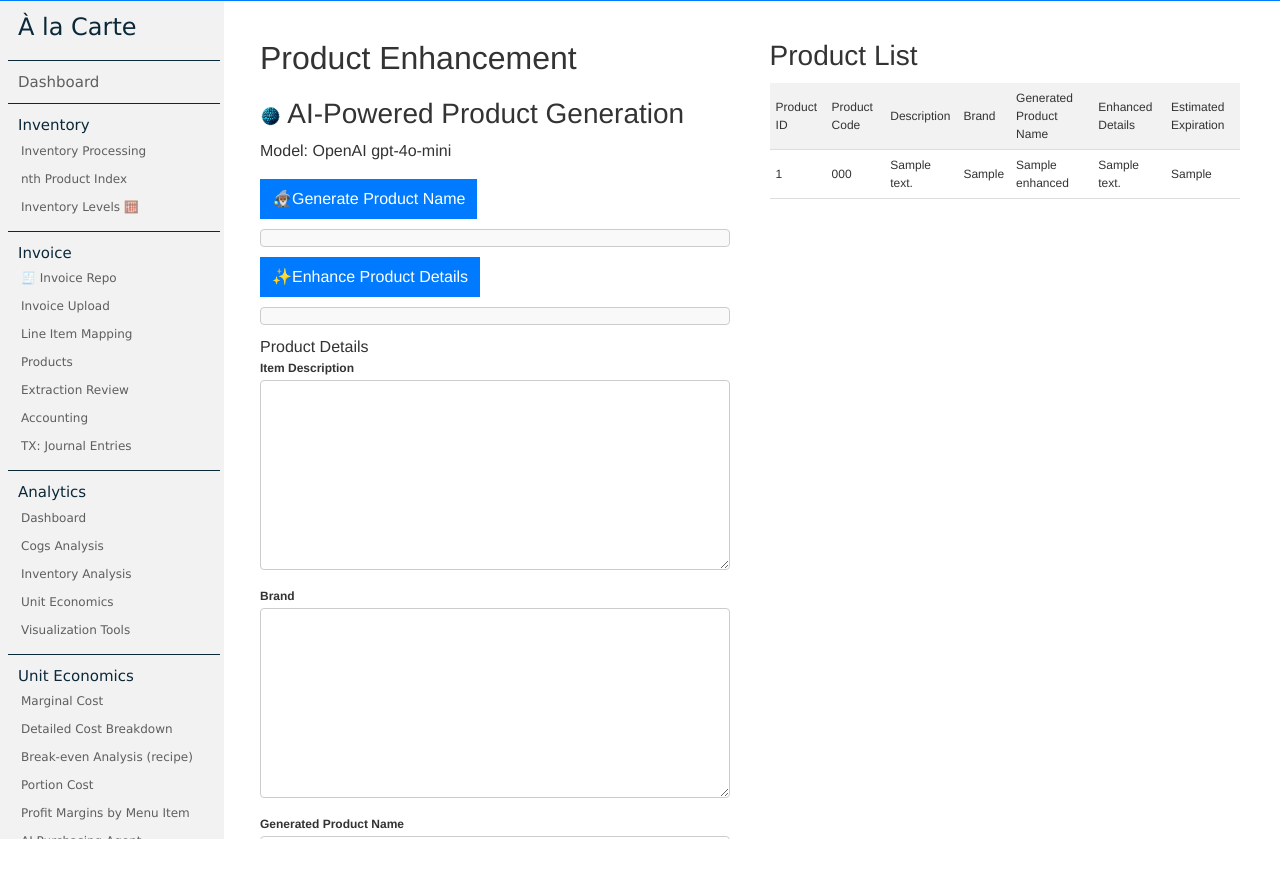
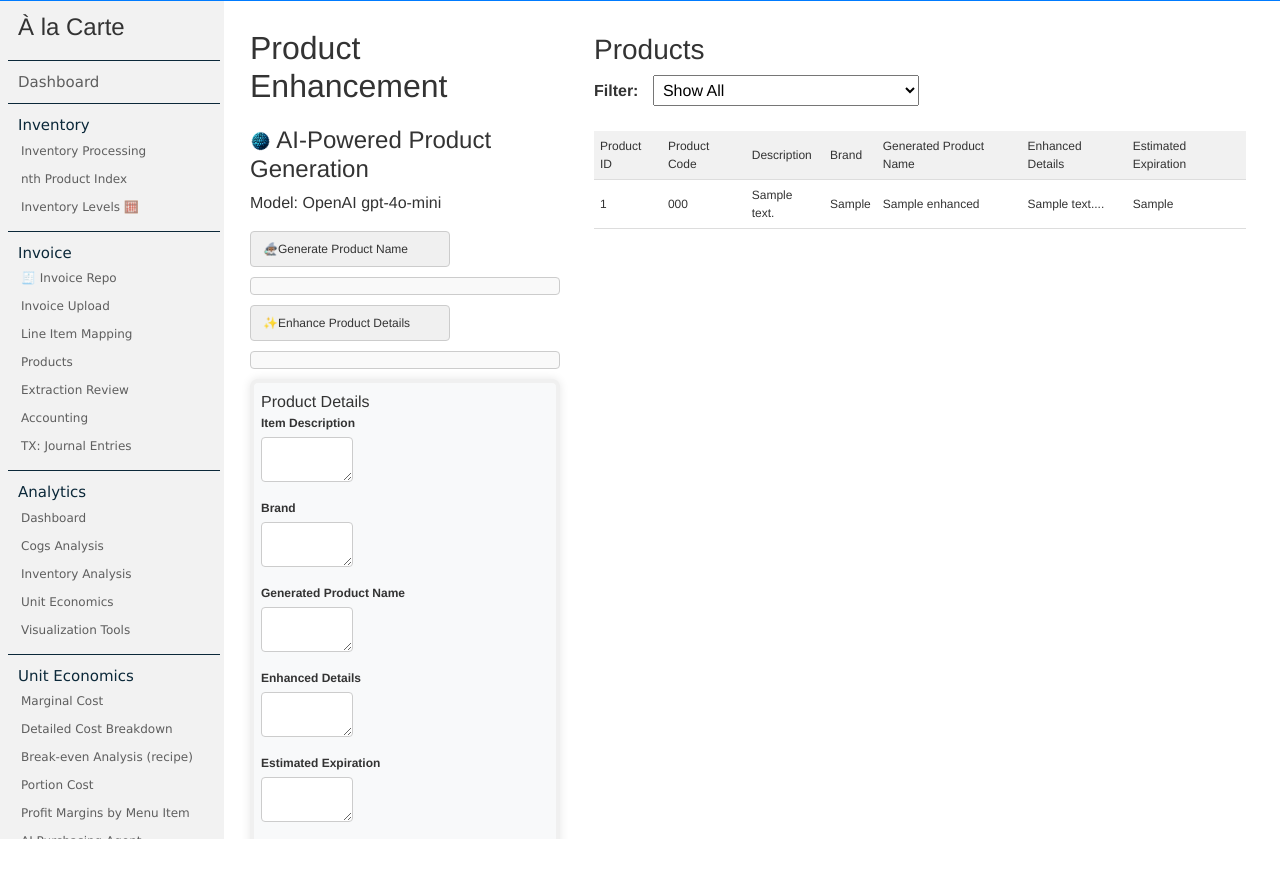
Before and after one commit to ClaytonAllenThompsonII/WebApp, a Django app: page /invoice/product-enhancement/ in a window 1280 px wide. Shown: the part 57-952 px from the top of the page. Run offline with Django 4.2, Linux system fonts and the light colour scheme; a user stored in the database is signed in; tables that the repository leaves empty hold one stand-in row (values such as "Sample post"); some libraries are stand-ins or nearby versions.

Commit message:
🔧🖼️ Add filter and sort feature to Product table in product_enhancement
- Introduce filter options with a dropdown menu for showing all, needs product name, and needs estimated expiration.
- Add a table wrapper for better structure.
- Enable sorting functionality by clicking on table headers.
- Display a preview of enhanced details with truncation to 50 characters for better readability.

```diff
--- a/invoice/static/invoice/product_enhancement.css
+++ b/invoice/static/invoice/product_enhancement.css
@@ -2,16 +2,36 @@
     display: flex;
     flex-direction: row;
     justify-content: space-between;
-    padding: 20px;
+    padding: 10px;
     font-family: 'Helvetica Neue', Helvetica, Arial, sans-serif;
     color: #333;
+    height: 100vh; /* Full viewport height */
+    position: relative; /* Ensure the container is a positioned ancestor */
+    overflow: hidden; /* Prevents additional scrollbars on the overall page */
+
+
 }
 
-.left-column, .right-column {
-    width: 48%;
+
+.left-column {
+
+    width: 31%;
 }
 
-h2, h3 {
+.right-column {
+    width: 66%;
+
+    padding: 4px;
+
+}
+.table-wrapper {
+    overflow-y: auto;
+    max-height: calc(100vh - 100px); /* Adjust height as needed */
+}
+
+
+
+h2, h3, h4 {
     font-family: 'Helvetica Neue', Helvetica, Arial, sans-serif;
     color: #333;
 }
@@ -20,33 +40,50 @@ h2, h3 {
     margin-bottom: 10px;
 }
 
+/* Container for the form fields */
+.editable-fields {
+
+    margin: 0 auto;
+    padding: 7px;
+    background-color: #f8f9fa; /* Light grey background */
+    border: 4px solid #f0f0f0; /* Light border */
+    border-radius: 8px;
+    box-shadow: 0 0 10px rgba(0, 0, 0, 0.1);
+}
+
+
+/* Set initial height for textareas */
+.field textarea {
+    height: 45px; /* Adjust this value as needed */
+}
+
+
+
 .field label {
     font-weight: bold;
     display: block;
-    margin-bottom: 3px;
+    margin-bottom: 5px;
     font-size: 12px;
 }
 
 .field input[type="text"], .field textarea {
-    width: 100%;
+    width: 32%;
     padding: 4px;
     border: 1px solid #ccc;
     border-radius: 4px;
     box-sizing: border-box;
     font-size: 12px;
+    background-color: #fff;
+    transition: border-color 0.3s;
 }
 
-button {
-    padding: 8px 12px;
-    background-color: #007BFF;
-    border: none;
-    border-radius: 15px;
-    color: white;
-    cursor: pointer;
-    font-family: 'Helvetica Neue', Helvetica, Arial, sans-serif;
-    font-size: 12px;
-    transition: background-color 0.3s ease;
+.field input[type="text"]:focus,
+.field textarea:focus {
+    border-color: #007bff;
+    outline: none;
 }
+
+
 
 button:hover {
     background-color: #0056b3;
@@ -70,6 +107,10 @@ th {
     background-color: #f2f2f2;
     font-size: 12px;
     font-weight: normal;
+    cursor: pointer;
+    position: sticky;
+    top: 0;
+    z-index: 1;
 }
 
 tr:hover {
@@ -80,6 +121,49 @@ tr.selected {
     background-color: #d3d3d3;
     color: #333;
 }
+th.sort-asc::after {
+    content: "▲";
+}
+th.sort-desc::after {
+    content: "▼";
+}
+
+/* Add some styles for the filter options */
+.filter-options {
+    margin-bottom: 10px;
+}
+
+.filter-options label {
+    font-weight: bold;
+}
+
+.filter-options select {
+    padding: 5px;
+    margin-left: 10px;
+}
+
+/* Enhance the appearance of the table headers for sorting */
+#product-table th {
+    cursor: pointer;
+    background-color: #f1f1f1;
+}
+
+#product-table th:hover {
+    background-color: #ddd;
+}
+
+
+
+
+.enhanced-details-preview {
+    overflow: hidden;
+    white-space: nowrap;
+    text-overflow: ellipsis;
+    max-width: 200px; /* Adjust as needed */
+}
+
+
+
 
 .ai-product-section {
     margin-top: 20px;
@@ -94,3 +178,19 @@ tr.selected {
     background-color: #f9f9f9;
     font-size: 12px;
 }
+
+.ai-button {
+    padding: 8px 12px;
+    font-size: 12px;
+    background-color: #f0f0f0; /* Light gray background */
+    color: #333; /* Darker text color */
+    border: 1px solid #ccc; /* Light border */
+    border-radius: 4px;
+    cursor: pointer;
+    width: 200px; /* Adjust button width */
+    text-align: left; /* Align text to the left */
+}
+
+.ai-button:hover {
+    background-color: #e0e0e0; /* Slightly darker gray on hover */
+}
--- a/invoice/static/invoice/product_enhancement.js
+++ b/invoice/static/invoice/product_enhancement.js
@@ -1,4 +1,69 @@
 document.addEventListener('DOMContentLoaded', function() {
+    // Function to sort the table by the specified column
+    function sortTable(n) {
+        const table = document.getElementById('product-table');
+        let switching = true;
+        let dir = 'asc'; // Set the sorting direction to ascending
+        let switchcount = 0;
+
+        while (switching) {
+            switching = false;
+            const rows = table.rows;
+            let shouldSwitch = false;
+
+            for (let i = 1; i < rows.length - 1; i++) {
+                let x = rows[i].getElementsByTagName('TD')[n];
+                let y = rows[i + 1].getElementsByTagName('TD')[n];
+                let cmp = 0;
+
+                // Compare numerical values if both cells contain numbers
+                if (!isNaN(parseFloat(x.innerHTML)) && !isNaN(parseFloat(y.innerHTML))) {
+                    cmp = parseFloat(x.innerHTML) - parseFloat(y.innerHTML);
+                } else {
+                    // Compare text values
+                    cmp = x.innerHTML.toLowerCase().localeCompare(y.innerHTML.toLowerCase());
+                }
+
+                if ((dir === 'asc' && cmp > 0) || (dir === 'desc' && cmp < 0)) {
+                    shouldSwitch = true;
+                    break;
+                }
+            }
+
+            if (shouldSwitch) {
+                rows[i].parentNode.insertBefore(rows[i + 1], rows[i]);
+                switching = true;
+                switchcount++;
+            } else {
+                if (switchcount === 0 && dir === 'asc') {
+                    dir = 'desc';
+                    switching = true;
+                }
+            }
+        }
+    }
+
+    // Function to filter the table based on selected criteria
+    function filterTable() {
+        const filter = document.getElementById('filter-select').value;
+        const rows = document.querySelectorAll('#product-table tbody tr');
+
+        rows.forEach(row => {
+            const productName = row.children[4].textContent;
+            const expiration = row.children[6].textContent;
+            row.style.display = ''; // Show all rows by default
+
+            if (filter === 'needs-product-name' && productName !== 'None') {
+                row.style.display = 'none';
+            } else if (filter === 'needs-expiration' && expiration !== 'None') {
+                row.style.display = 'none';
+            }
+        });
+    }
+
+    // Add event listener to the filter dropdown
+    document.getElementById('filter-select').addEventListener('change', filterTable);
+
     // Function to populate the form with selected product data
     function selectProduct(row, productId, productCode, itemDescription, brand, generatedProductName, enhancedDetails, estimatedExpiration) {
         document.getElementById('id_item_description').value = itemDescription;
@@ -110,4 +175,13 @@ document.addEventListener('DOMContentLoaded', function() {
         }
         return cookieValue;
     }
+
+    // Add click event listeners to headers for sorting
+    const headers = document.querySelectorAll('#product-table th');
+    headers.forEach((header, index) => {
+        header.addEventListener('click', function() {
+            console.log(`Header clicked: ${header.innerText}`);
+            sortTable(index);
+        });
+    });
 });
--- a/invoice/templates/invoice/product_enhancement.html
+++ b/invoice/templates/invoice/product_enhancement.html
@@ -12,7 +12,7 @@
 
                 <!-- AI Product Name & Details Section -->
         <div class="ai-product-section">
-            <h3 class="ai-section-title"><img src="{% static 'users/Cost Curve Logo.png' %}" alt="Logo" style="height: 21px;"> AI-Powered Product Generation</h3>
+            <h4 class="ai-section-title"><img src="{% static 'users/Cost Curve Logo.png' %}" alt="Logo" style="height: 21px;"> AI-Powered Product Generation</h4>
             <p> Model: OpenAI gpt-4o-mini </p>
             <!-- Generate Product Name Button and Result -->
             <button id="generate-ai-product-name" type="button" class="ai-button">🧙🏾‍♂️Generate Product Name</button>
@@ -49,23 +49,34 @@
                 </div>
                 <!-- Hidden field to store product ID -->
                 <input type="hidden" id="id_product_id" name="product_id">
+                <button type="submit">Save</button>
             </div>
-            <button type="submit">Save</button>
+
         </form>
     </div>
 
     <div class="right-column">
-        <h3>Product List</h3>
+        <h3>Products</h3>
+        <!-- Filter Options -->
+        <div class="filter-options">
+            <label for="filter-select">Filter:</label>
+            <select id="filter-select">
+                <option value="all">Show All</option>
+                <option value="needs-product-name">Needs Generated Product Name</option>
+                <option value="needs-expiration">Needs Estimated Expiration</option>
+            </select>
+        </div>
+        <div class="table-wrapper">
             <table id="product-table">
                 <thead>
                     <tr>
-                    <th>Product ID</th>
-                    <th>Product Code</th>
-                    <th>Description</th>
-                    <th>Brand</th>
-                    <th>Generated Product Name</th>
-                    <th>Enhanced Details</th>
-                    <th>Estimated Expiration</th>
+                        <th onclick="sortTable(0)">Product ID</th>
+                        <th onclick="sortTable(1)">Product Code</th>
+                        <th onclick="sortTable(2)">Description</th>
+                        <th onclick="sortTable(3)">Brand</th>
+                        <th onclick="sortTable(4)">Generated Product Name</th>
+                        <th onclick="sortTable(5)">Enhanced Details</th>
+                        <th onclick="sortTable(6)">Estimated Expiration</th>
                     </tr>
                 </thead>
                 <tbody>
@@ -76,7 +87,7 @@
                         <td>{{ product.item_description }}</td>
                         <td>{{ product.brand }}</td>
                         <td>{{ product.generated_product_name }}</td>
-                    <td>{{ product.enhanced_details }}</td>
+                        <td><div class="enhanced-details-preview">{{ product.enhanced_details|slice:":50" }}...</div></td>
                         <td>{{ product.estimated_expiration }}</td>
                     </tr>
                     {% endfor %}
@@ -85,5 +96,7 @@
         </div>
     </div>
 
+</div>
+
 <script src="{% static 'invoice/product_enhancement.js' %}"></script>
 {% endblock %}
```
Lines whose indentation alone changed are shown as unchanged.
